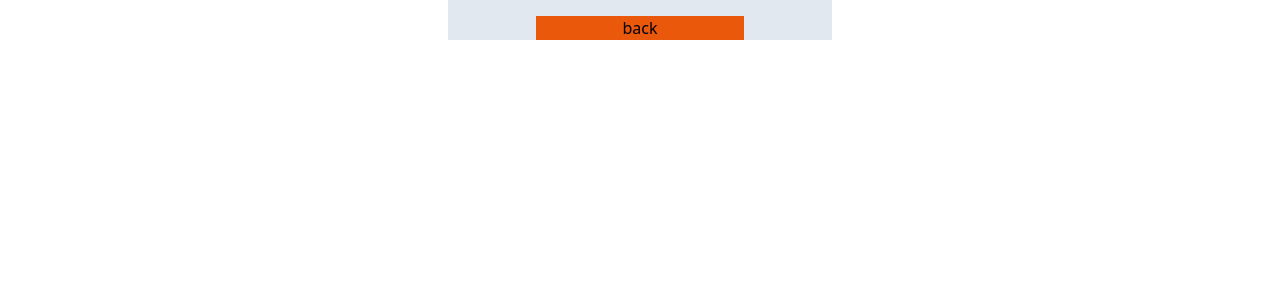
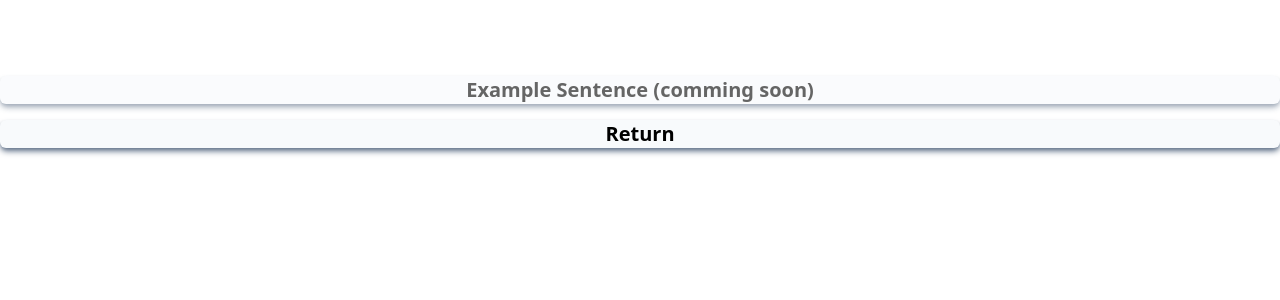
Before and after one commit to lzs95/AI-Sensei, a Next.js app in the folder aisensei-fe/: page /results in a window 1280 px wide. Shown: the top 300 px of the page. Built offline with nearby package versions, Linux system fonts and the light colour scheme.

Commit message:
Style improved the look of the results

```diff
--- a/aisensei-fe/pages/index.tsx
+++ b/aisensei-fe/pages/index.tsx
@@ -40,17 +40,19 @@ const Home: NextPage = () => {
   };
 
   return (
-    <div className="flex h-screen  bg-slate-50">
+    <div className="flex h-screen   bg-slate-50 h">
       <div className="max-w-md w-96 m-auto">
-        <div className="flex flex-col bg-rose-700 shadow-lg shadow-slate-400 rounded-lg  h-96 p-4">
-          <h1 className="text-center bg-slate-100 w-36 h-24">
-            This is a logo placeholder
-          </h1>
-          <h1 className="text-center text-3xl text-white font-bold  mt-2 mb-8">
-            AI-SenSei
-          </h1>
+        <div className="flex flex-col bg-rose-700 shadow-lg shadow-slate-400 rounded-lg h-full p-4 ">
+          <div className="flex flex-col my-5 items-center  w-full ">
+            <h1 className="text-center bg-slate-100 w-36 h-24">
+              This is a logo placeholder
+            </h1>
+            <h1 className="text-center text-3xl text-white font-bold">
+              AI-SenSei
+            </h1>
+          </div>
 
-          <div className="flex justify-center flex-col mt-9">
+          <div className="flex justify-center flex-col mt-3">
             {!showResult ? (
               <Form
                 userInput={userInput}
--- a/aisensei-fe/pages/results.tsx
+++ b/aisensei-fe/pages/results.tsx
@@ -15,7 +15,7 @@ const Results: React.FC<ResultProps> = (props) => {
       return (
         <span
           key={index}
-          className="flex bg-slate-100 font-bold text-xl  items-center justify-center h-12 w-12 rounded-md shadow-md shadow-slate-500 m-2 select-none"
+          className="flex bg-slate-50 font-bold text-xl  items-center justify-center h-28 w-2/5 rounded-md shadow-md shadow-slate-500 m-3 select-none"
         >
           {element}
         </span>
@@ -24,20 +24,25 @@ const Results: React.FC<ResultProps> = (props) => {
   };
 
   return (
-    <div className="flex flex-col items-center w-full h-full ">
-      {/* <p>{props.words.join(" ,")}</p> */}
-      <div className=" flex flex-row flex-wrap w-96  bg-slate-200  justify-center">
-        <p className="flex bg-red-600 font-bold text-xl  items-center justify-center w-full h-1/6 rounded-md shadow-md shadow-slate-500 m-2 text-white">
-          {props.userInputText}
-        </p>
-        <div className="flex flex-row flex-wrap bg-blue-300 font-bold text-xl items-center justify-center w-full ">
-          {displyResultCards()}
-        </div>
-        <button className=" bg-orange-600 w-52" onClick={props.onReturn}>
-          back
+    <>
+      <p className="flex bg-red-600 font-bold text-xl  justify-center w-full h-1/6 rounded-md shadow-md shadow-slate-500 m-2 text-white">
+        {props.userInputText}
+      </p>
+      <div className="flex flex-row flex-wrap bg-blue-300 font-bold text-xl items-center justify-center w-full mt-5">
+        {displyResultCards()}
+      </div>
+      <div className="flex flex-col items-center  w-full   mt-10">
+        <button className=" bg-slate-50 opacity-60 font-bold text-xl  w-full h-1/6 rounded-md shadow-md shadow-slate-500 m-2 ">
+          Example Sentence (comming soon)
+        </button>
+        <button
+          className=" bg-slate-50 font-bold text-xl  w-full h-1/6 rounded-md shadow-md shadow-slate-500 m-2 "
+          onClick={props.onReturn}
+        >
+          Return
         </button>
       </div>
-    </div>
+    </>
   );
 };
 
```
